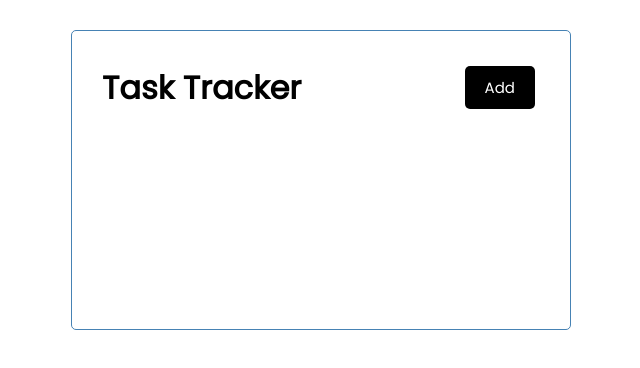
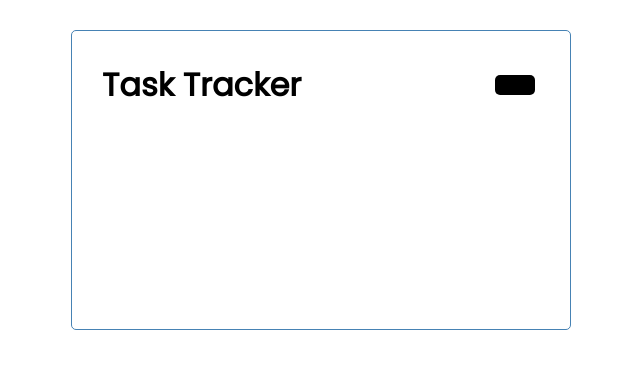
Before and after one commit to EmmanuelOBUjunior/taskTracker, a React (Create React App) app: page / in a window 1280 px wide. Shown: the top 368 px of the page, without its empty margins (319-959 px from the left). Built offline with nearby package versions, Linux system fonts and the light colour scheme.

Commit message:
Defining props of button.js

```diff
--- a/src/components/Button.js
+++ b/src/components/Button.js
@@ -1,9 +1,11 @@
-
+import PropTypes from 'prop-types';
 
 const Button = ({color, text, onClick}) => {
   return (
-	<button className="btn">Add</button>
+	<button style = {{backgroundColor: color}} className="btn">{text}</button>
   )
 }
 
+
+
 export default Button
```
